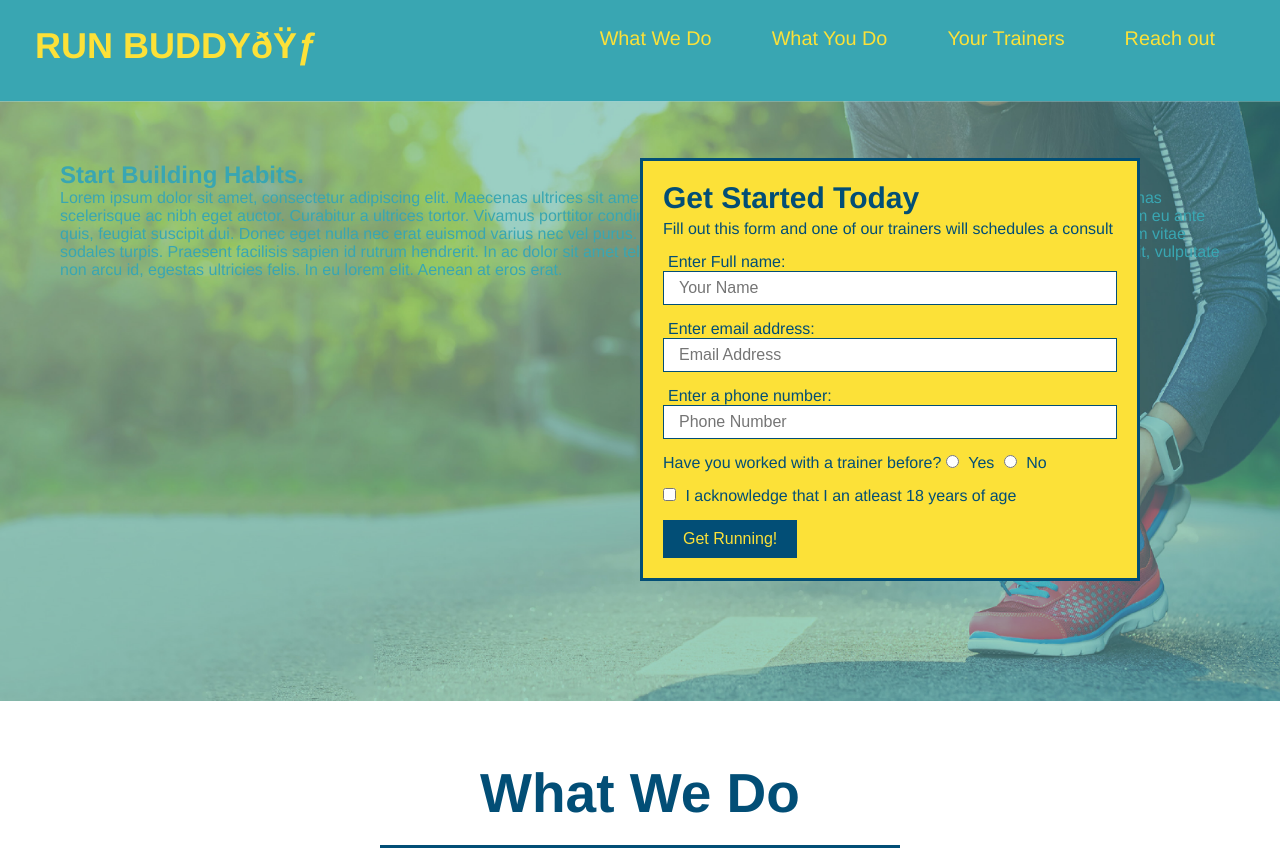
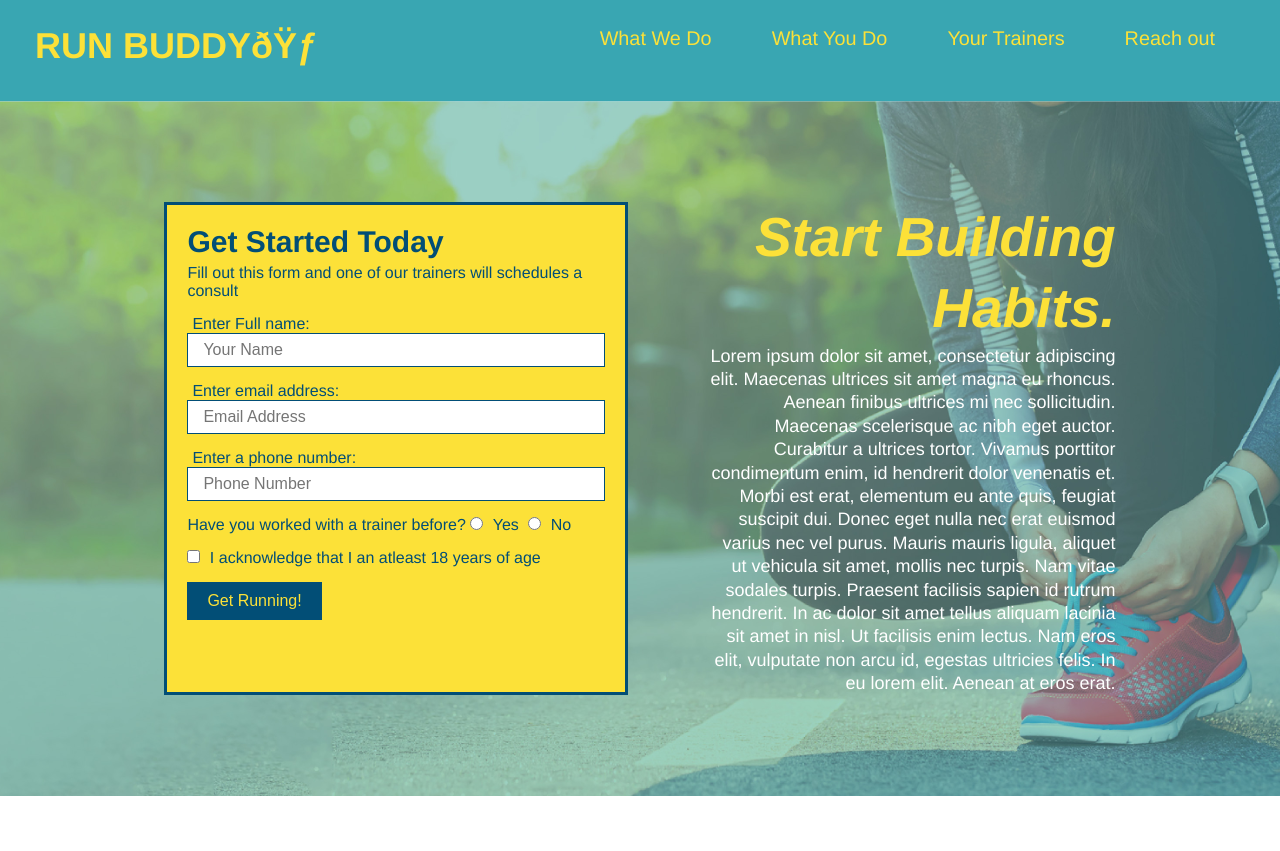
Before and after one commit to Afkaleb/run-buddy, a plain HTML site: page index.html in a window 1280 px wide. Shown: the top 851 px of the page. Drawn offline with Linux system fonts and the light colour scheme.

Commit message:
added flexbox to the hero

```diff
--- a/assets/css/style.css
+++ b/assets/css/style.css
@@ -45,15 +45,16 @@ footer {
     background: #fce138;
     width: 100%;
     padding: 40px 35px;
+    display: flex;
+    flex-wrap: wrap;
+    justify-content: space-between;
 }
 footer h2 {
-    display: inline;
     color: #024e76;
     font-size: 30px;
     margin: 0;
 }
 footer div {
-    float: right;
     line-height: 1.5;
     text-align: right;
 }
@@ -66,20 +67,19 @@ section {
 /* Hero Style Start */
 .hero {
     background-image: url("../images/hero-bg.jpg");
-    height: 600px;
     background-size: cover;
     background-position: center;
-    position: relative;
+    display: flex;
+    flex-wrap: wrap;
+    justify-content: center;
 }
 .hero-form {
     color: #024e76;
     background-color: #fce138;
     padding: 20px;
-    width: 500px;
     border: solid 3px #024e76;
-    position: absolute;
-    bottom: 120px;
-    right: 140px;
+    width: 40%;
+    margin: 3.5%;
 }
 .hero-form h3 {
     font-size: 30px;
@@ -106,6 +106,19 @@ section {
     border: none;
     padding: 10px 20px;
     font-size: 16px;
+}
+.hero-cta {
+  width: 35%;
+  text-align: right;
+  margin: 3.5%;
+  color: #fff;
+  font-size: 18px;
+  line-height: 1.3;
+}
+.hero-cta h2 {
+  font-style: italic;
+  font-size: 55px;
+  color: #fce138;
 }
 /* Hero Style End */
 
--- a/index.html
+++ b/index.html
@@ -64,8 +64,8 @@
                 </form>
             </div>
             <!-- start building habits section -->
-            <div class="habits">
-                <h1> Start Building Habits. </h1>
+            <div class="hero-cta">
+                <h2> Start Building Habits. </h2>
                 <p>
                     Lorem ipsum dolor sit amet, consectetur adipiscing elit.
                     Maecenas ultrices sit amet magna eu rhoncus. Aenean finibus ultrices mi nec sollicitudin.
```
